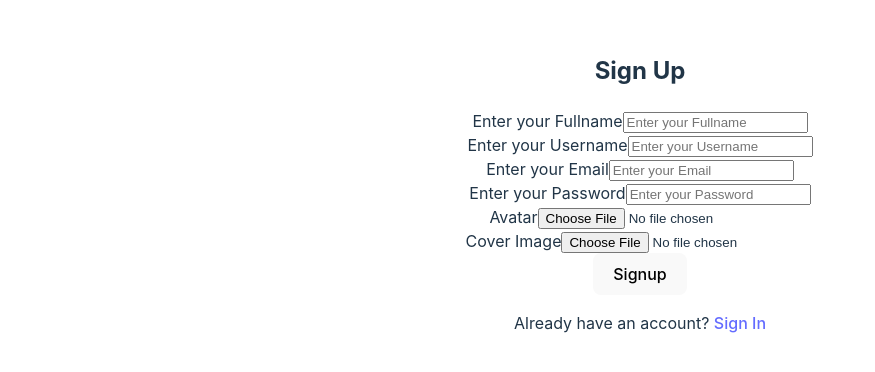
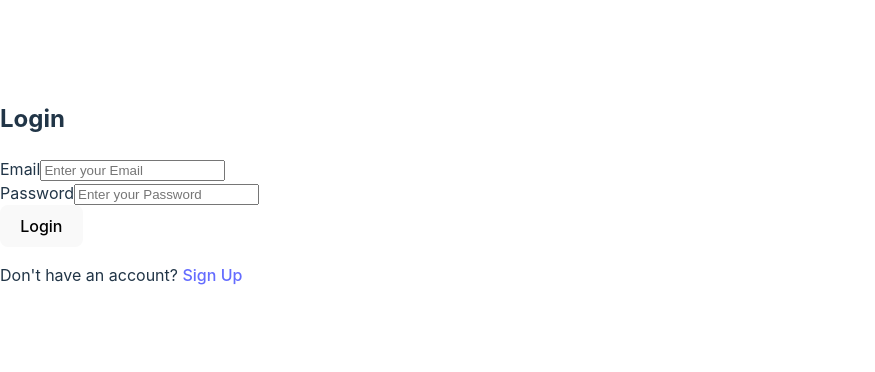
Before and after one commit to Kunal8615/backend, a React (Vite) app in the folder Frontend/: page / in a window 1280 px wide. Shown: the part 208-580 px from the top of the page, without its empty margins (0-875 px from the left). Built offline with nearby package versions, Linux system fonts and the light colour scheme.

Commit message:
frontend logn done

```diff
--- a/Frontend/src/App.jsx
+++ b/Frontend/src/App.jsx
@@ -1,7 +1,7 @@
 import { useState } from 'react'
 import reactLogo from './assets/react.svg'
 import viteLogo from '/vite.svg'
-import './App.css'
+import Login from './page/Login'
 import SignUp from './page/SignUp'
 
 function App() {
@@ -9,7 +9,7 @@ function App() {
 
   return (
     <>
-    <SignUp/>
+   <Login/>
     </>
   )
 }
--- /dev/null
+++ b/Frontend/src/constant.js
@@ -0,0 +1 @@
+export const API_URL = 'http://localhost:8000/api/v1';
--- /dev/null
+++ b/Frontend/src/page/Login.jsx
@@ -0,0 +1,69 @@
+import React, { useState } from 'react';
+import { API_URL } from '../constant';
+const Login = () => {
+  const [credentials, setCredentials] = useState({
+    email: '',
+    password: '',
+  });
+
+  const handleChange = (e) => {
+    const { name, value } = e.target;
+    setCredentials(prevState => ({
+      ...prevState,
+      [name]: value
+    }));
+  };
+
+  const handleSubmit = async (e) => {
+    e.preventDefault();
+
+    try {
+      const response = await fetch(`${API_URL}/users/login`, {
+        method: 'POST',
+        headers: {
+          'Content-Type': 'application/json',
+        },
+        body: JSON.stringify(credentials),
+      });
+
+      const data = await response.json();
+      console.log('Login successful:', data);
+    } catch (error) {
+      console.error('Error during login:', error);
+    }
+  };
+
+  return (
+    <div className="login-container">
+      <h2>Login</h2>
+      <form onSubmit={handleSubmit}>
+        <div className="form-group">
+          <label>Email</label>
+          <input
+            type="email"
+            name="email"
+            placeholder="Enter your Email"
+            value={credentials.email}
+            onChange={handleChange}
+            required
+          />
+        </div>
+        <div className="form-group">
+          <label>Password</label>
+          <input
+            type="password"
+            name="password"
+            placeholder="Enter your Password"
+            value={credentials.password}
+            onChange={handleChange}
+            required
+          />
+        </div>
+        <button type="submit">Login</button>
+      </form>
+      <p>Don't have an account? <a href="/signup">Sign Up</a></p>
+    </div>
+  );
+};
+
+export default Login;
--- a/Frontend/src/page/SignUp.jsx
+++ b/Frontend/src/page/SignUp.jsx
@@ -1,5 +1,5 @@
 import React, { useState } from 'react';
-
+import { API_URL } from '../constant';
 const SignUp = () => {
   const [user, setUser] = useState({
     fullname: '',
@@ -41,7 +41,7 @@ const SignUp = () => {
     }
 
     try {
-      const response = await fetch('http://localhost:8000/api/v1/users/register', {
+      const response = await fetch(`${API_URL}/users/register`, {
         method: 'POST',
         body: formData,
       });
```
Also changed, not shown: Frontend/src/page/signIn.jsx (deleted).
